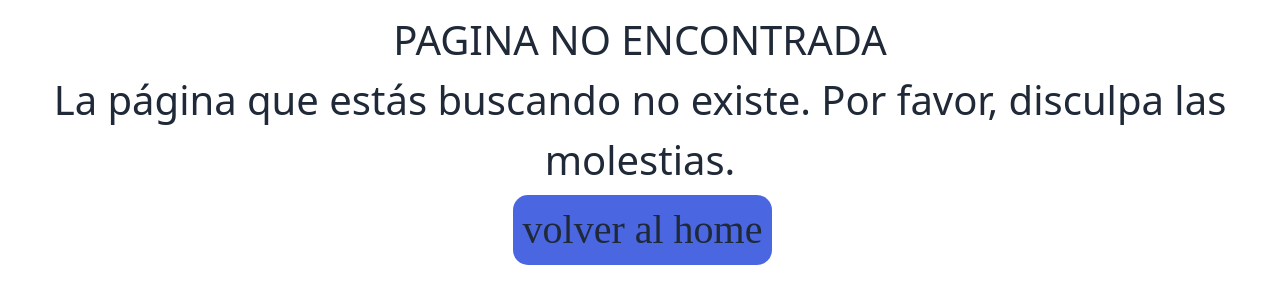
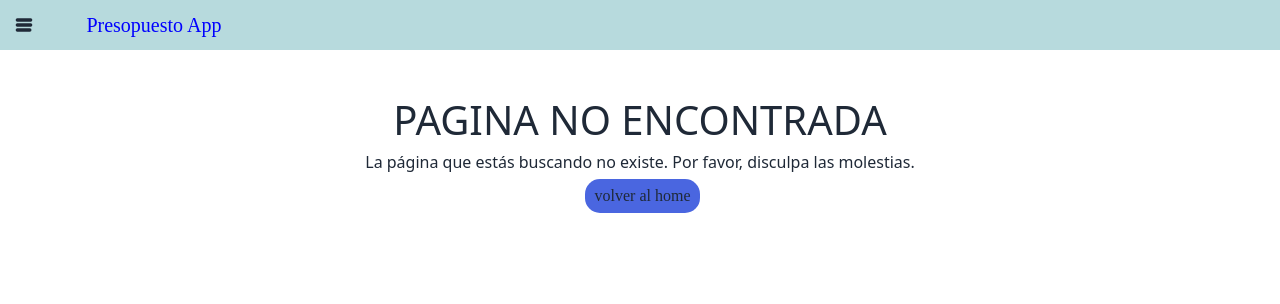
Before and after one commit to edgardo90/challenge-FullStack-JS-Alkemy, a React (Create React App) app in the folder client/: page /modifyOperation/1 in a window 1280 px wide. Shown: the top 304 px of the page. Built offline with nearby package versions, Linux system fonts and the light colour scheme; no server answers; sample sign-in values are in the browser's storage.

Commit message:
css terminado

```diff
--- a/client/src/App.js
+++ b/client/src/App.js
@@ -34,7 +34,14 @@ function App() {
             </ProtectedRoute>
           } />
 
-        <Route path="/modifyOperation/:id" element={<ModifyOperation/>} />
+        <Route
+          path="/modifyOperation/:id"
+          element={
+            <ProtectedRoute>
+              <ModifyOperation/>
+            </ProtectedRoute>
+          } />
+
         <Route path="*" element={<PageNotFound/>} />
       </Routes>
       </AuthProvider>
--- a/client/src/components/create/css/OperationCreate.module.css
+++ b/client/src/components/create/css/OperationCreate.module.css
@@ -1,5 +1,6 @@
 .center{
   text-align: center;
+  margin-top: 5%;
 }
 .botonHome{
   margin-top: 5px;
@@ -149,6 +150,29 @@
 
 
 
+@media screen and (max-width: 1400px) {
+  .center {
+      margin-top: 7%;
+  }
+}
+@media screen and (max-width: 1000px) {
+  .center {
+      margin-top: 8%;
+  }
+}
+@media screen and (max-width: 700px) {
+  .center {
+    margin-top: 12%;
+  }
+}
+@media screen and (max-width: 500px) {
+  .center {
+    margin-top: 15%;
+  }
+}
+
+
+
   @media screen and (max-width: 1000px) {
     .titulo {
         margin-top: 3%;
@@ -156,7 +180,6 @@
         font-size: 40px;
     }
 }
-
 @media screen and (max-width: 700px) {
     .titulo {
         margin-top: 5%;
@@ -164,7 +187,6 @@
         font-size: 30px;
     }
 }
-
 @media screen and (max-width: 500px) {
     .titulo {
         margin-top: 6%;
@@ -183,6 +205,8 @@
   }
 }
 
+
+
 @media screen and (max-width: 700px) {
   .login {
     padding-left: 5% ;
--- a/client/src/components/modify/ModifyOperation.jsx
+++ b/client/src/components/modify/ModifyOperation.jsx
@@ -4,6 +4,7 @@ import { useDispatch , useSelector } from "react-redux";
 import { Link ,useParams , useNavigate} from "react-router-dom";
 import { modifyOperation , getIdOperation } from "../../actions";
 import SelectCategories from "../create/SelectCategories";
+import { useAuth } from "../AuthProvider";
 
 import gifLoading from "../home/css/cargando.gif"
 import homeStyles from "../home/css/Home.module.css"
@@ -23,8 +24,9 @@ function validate(input){
 
 
 export default function ModifyOperation(){
-    const {id} = useParams()
-    const idOperation = useSelector(state => state.operationId)
+    const {id} = useParams();
+    const {logout} = useAuth(); // traigo el user importado de AuthProvider.js
+    const idOperation = useSelector(state => state.operationId);
 
     console.log(id)
 
@@ -67,6 +69,10 @@ export default function ModifyOperation(){
         }))
     }
 
+    function handleLogout(){
+        logout();
+    }
+
     function handleSubmit(event){
         event.preventDefault();
         if(Object.values(errors).length > 0  ){
@@ -93,22 +99,73 @@ export default function ModifyOperation(){
 
     if(Object.values(idOperation).length < 1 || time === "cargando..."){
         return(
-        <div style={{marginTop: "10px"}} className={homeStyles.notOperation}>
+            <div>
+                <div className={homeStyles.selectAndButton} >
+                    <div className="dropdown">
+                        <input id="my-drawer" type="checkbox" className="drawer-toggle" />
+                        <div className="drawer-content">
+                            <label tabIndex="0" className="btn btn-ghost btn-circle " htmlFor="my-drawer" >
+                                <svg id="my-drawer"  xmlns="http://www.w3.org/2000/svg" className="h-5 w-5" fill="none" viewBox="0 0 24 24" stroke="currentColor"><path strokeLinecap="round" strokeLinejoin="round"  strokeWidth="4" d="M4 6h16M4 12h16M4 18h15" /></svg>
+                            </label>
+                        </div>
+                        <div className="drawer-side">
+                            <label htmlFor="my-drawer" className="drawer-overlay"></label>
+                            <ul tabIndex="0"  className="menu menu-compact dropdown-content mt-1 p-2 shadow bg-sky-300 rounded-box w-100">
+                                <li>
+                                    <Link to="/home" className={styles.home} >Volver al inicio</Link>
+                                </li>
+                                <li>
+                                    <button className={homeStyles.create}  onClick={handleLogout} >Salir de la sesion</button>
+                                </li>
+                                <li className={styles.ejemplo}  >agrandoBoooooooooooooooooooooox</li>
+                            </ul>
+                        </div>
+                    </div>
+                    <Link to="/home" className={homeStyles.reload} >Presopuesto App </Link>
+                </div>
+
+                <div  className={styles.center}>
                     {time === "cargando..." && <img className={homeStyles.imag} src={gifLoading} alt="cargando" />}
-            <h1 >{time}</h1>
+                    <h1 className={homeStyles.notOperation} >{time}</h1>
                     {time !== "cargando..." &&
                     <h3  >La página que estás buscando no existe.
                         Por favor, disculpa las molestias.</h3>
                     }
                     <Link to="/home" ><button className={styles.botonHome} >volver al home</button></Link>
                 </div>
+            </div>
         )
     }
 
         return(
             <div>
-                <Link to = "/home" ><button className={styles.botonHome} >Volver al inicio</button> </Link>
-                <h1 className={styles.titulo} >Modifica la operacion</h1>
+                <div className={homeStyles.selectAndButton} >
+                    <div className="dropdown">
+                        <input id="my-drawer" type="checkbox" className="drawer-toggle" />
+                        <div className="drawer-content">
+                            <label tabIndex="0" className="btn btn-ghost btn-circle " htmlFor="my-drawer" >
+                                <svg id="my-drawer"  xmlns="http://www.w3.org/2000/svg" className="h-5 w-5" fill="none" viewBox="0 0 24 24" stroke="currentColor"><path strokeLinecap="round" strokeLinejoin="round"  strokeWidth="4" d="M4 6h16M4 12h16M4 18h15" /></svg>
+                            </label>
+                        </div>
+                        <div className="drawer-side">
+                            <label htmlFor="my-drawer" className="drawer-overlay"></label>
+                            <ul tabIndex="0"  className="menu menu-compact dropdown-content mt-1 p-2 shadow bg-sky-300 rounded-box w-100">
+                                <li>
+                                    <Link to="/home" className={styles.home} >Volver al inicio</Link>
+                                </li>
+                                <li>
+                                    <button className={homeStyles.create}  onClick={handleLogout} >Salir de la sesion</button>
+                                </li>
+                                <li className={styles.ejemplo}  >agrandoBoooooooooooooooooooooox</li>
+                            </ul>
+                        </div>
+                    </div>
+                    <Link to="/home" className={homeStyles.reload} >Presopuesto App </Link>
+                </div>
+
+                <h1 className={homeStyles.h1} >Modifica la operacion</h1>
+                <div className={styles.box} >
+
                 <form  onSubmit={event => handleSubmit(event)}  className={styles.formulario} >
                     <div>
                         {idOperation.type === "egreso" &&
@@ -162,6 +219,8 @@ export default function ModifyOperation(){
 
                     <button  className={ styles.btnCreate} type="submit"> Agregar operacion </button>
                 </form>
+
+                </div>
             </div>
         )
 
```
Lines whose indentation alone changed are shown as unchanged.
